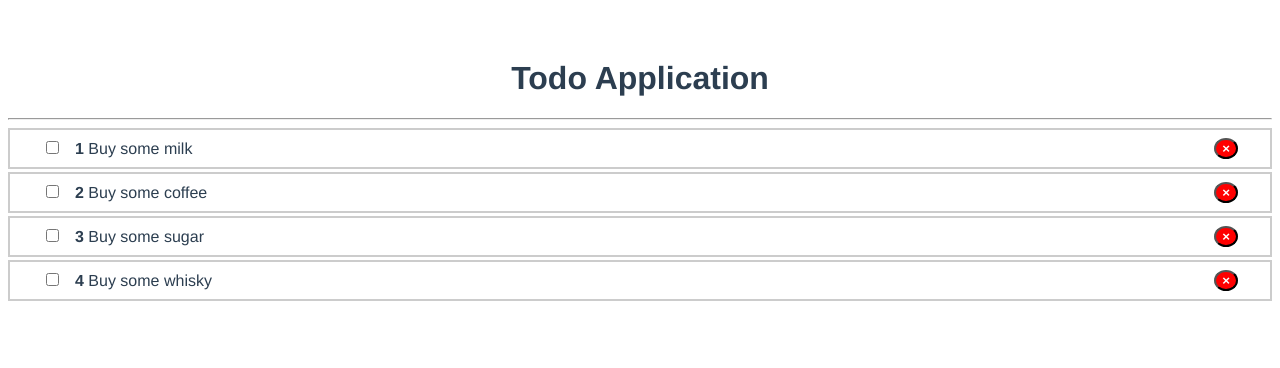
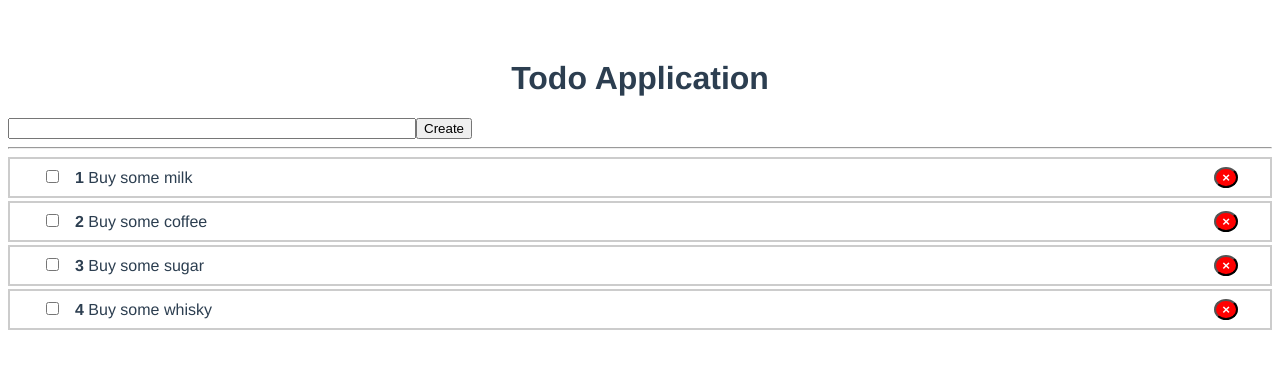
Before and after one commit to naglec13/vue-crash-course, a Vue app: page / in a window 1280 px wide. Shown: the top 368 px of the page. Built offline with nearby package versions, Linux system fonts and the light colour scheme.

Commit message:
added AppTodo module to App.vue

```diff
--- a/src/App.vue
+++ b/src/App.vue
@@ -1,6 +1,7 @@
 <template>
   <div id="app">
     <h1>Todo Application</h1>
+    <AddTodo/>
     <hr/>
     <TodoList
         v-bind:todos="todos"
@@ -12,6 +13,7 @@
 <script>
 
 import TodoList from '@/components/TodoList'
+import AddTodo from '@/components/AddTodo'
 
 export default {
   name: 'App',
@@ -31,7 +33,7 @@ export default {
     }
   },
   components: {
-    TodoList
+    TodoList, AddTodo
   }
 }
 </script>
--- /dev/null
+++ b/src/components/AddTodo.vue
@@ -0,0 +1,15 @@
+<template>
+  <form>
+    <input type="text" >
+    <button type="submit">Create</button>
+  </form>
+</template>
+
+<style scoped>
+  form{
+    display: flex;
+  }
+  input{
+    width: 400px;
+  }
+</style>
```
